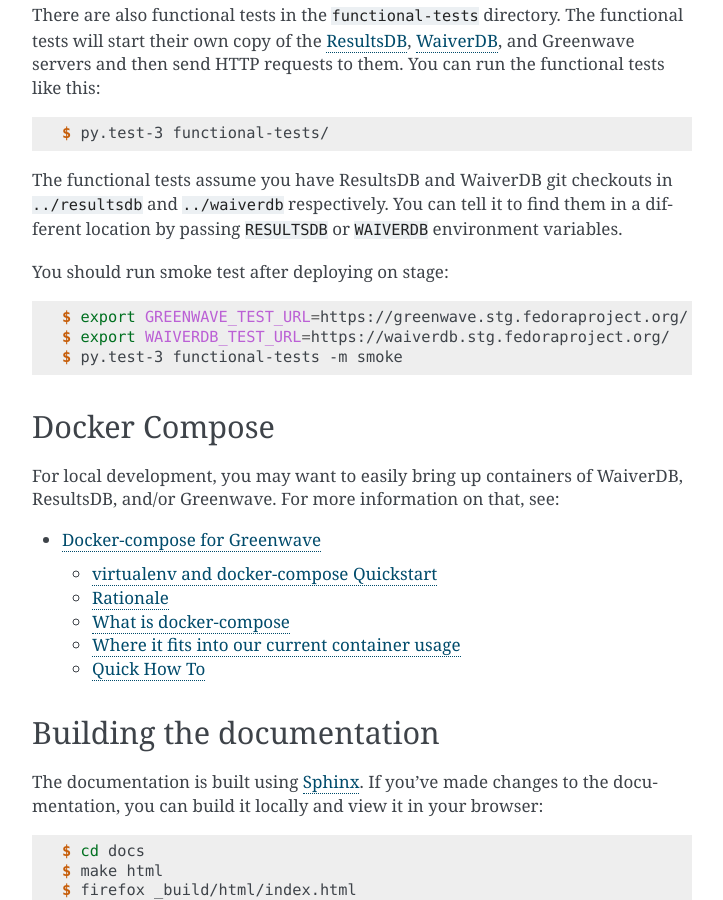
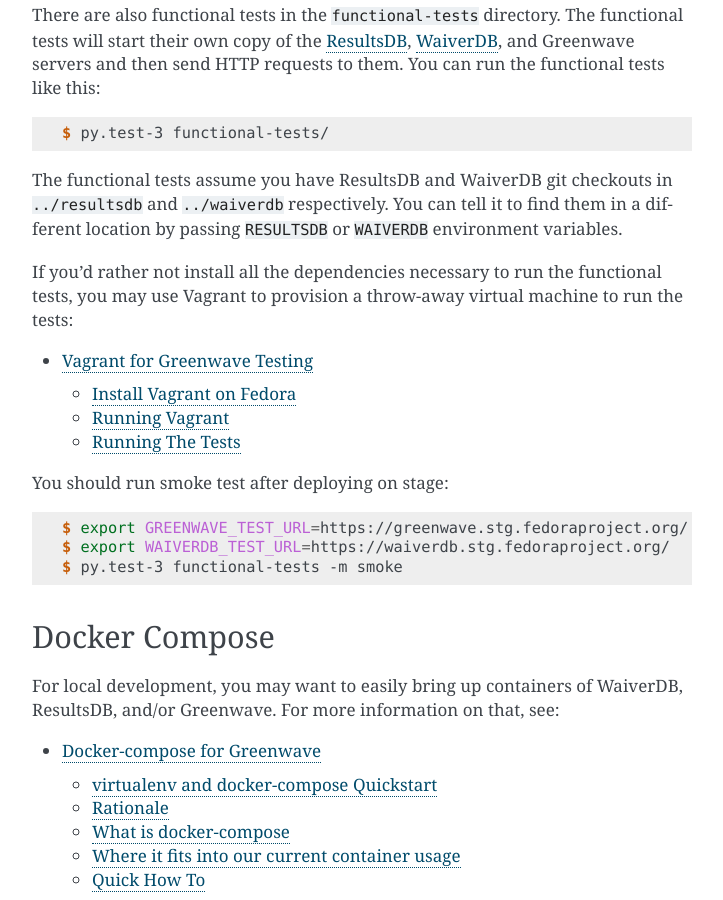
Before and after one commit to release-engineering/greenwave, a Sphinx documentation site: the page built from docs/dev-guide.rst, in a window 1280 px wide and 900 px high, scrolled down 766 px. Shown: the whole window, without its empty margins (388-1111 px from the left). Built offline with Sphinx 7.4.7, drawn with Linux system fonts in a browser that asks for light colours; pages that are not in the unit, such as notebooks, are missing from menus.

Commit message:
Add a way to run the functional tests using Vagrant

```diff
--- a/docs/dev-guide.rst
+++ b/docs/dev-guide.rst
@@ -55,6 +55,15 @@
 find them in a different location by passing ``RESULTSDB`` or ``WAIVERDB``
 environment variables.
 
+If you'd rather not install all the dependencies necessary to run the functional
+tests, you may use Vagrant to provision a throw-away virtual machine to run
+the tests:
+
+.. toctree::
+   :maxdepth: 2
+
+   vagrant
+
 You should run smoke test after deploying on stage:
 
 .. code-block:: console
--- /dev/null
+++ b/docs/vagrant.rst
@@ -0,0 +1,59 @@
+Vagrant for Greenwave Testing
+=============================
+
+Install Vagrant on Fedora
+-------------------------
+
+.. code-block:: console
+
+  $ sudo dnf install vagrant vagrant-sshfs
+
+
+Running Vagrant
+---------------
+
+To create a virtual machine (VM) configured to develop Greenwave with, run:
+
+.. code-block:: console
+
+  $ sudo vagrant up
+
+At this point, your VM will be provisioned and your local Greenwave git repo
+will automatically sync with ``/opt/greenwave`` in the VM.
+
+To enter the VM, run:
+
+.. code-block:: console
+
+  $ sudo vagrant ssh
+
+
+To stop the VM, run:
+
+.. code-block:: console
+
+  $ sudo vagrant halt
+
+
+To delete the VM, run:
+
+.. code-block:: console
+
+  $ sudo vagrant destroy --force
+
+
+Running The Tests
+-----------------
+
+To run the unit tests, run:
+
+.. code-block:: console
+
+  $ sudo vagrant ssh -c 'py.test-3 greenwave/tests/'
+
+
+To run the functional tests, run:
+
+.. code-block:: console
+
+  $ sudo vagrant ssh -c 'py.test-3 functional-tests/'
```
Also changed, not shown: 2 other files.
